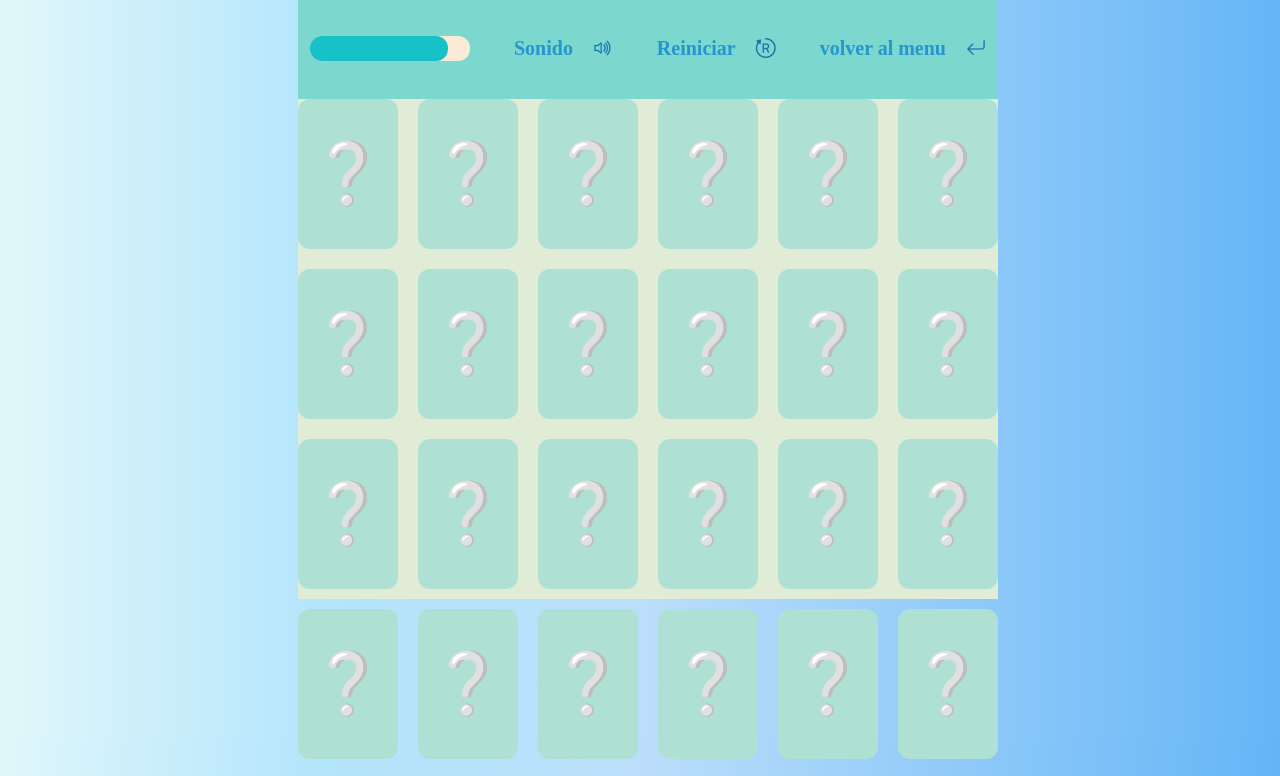
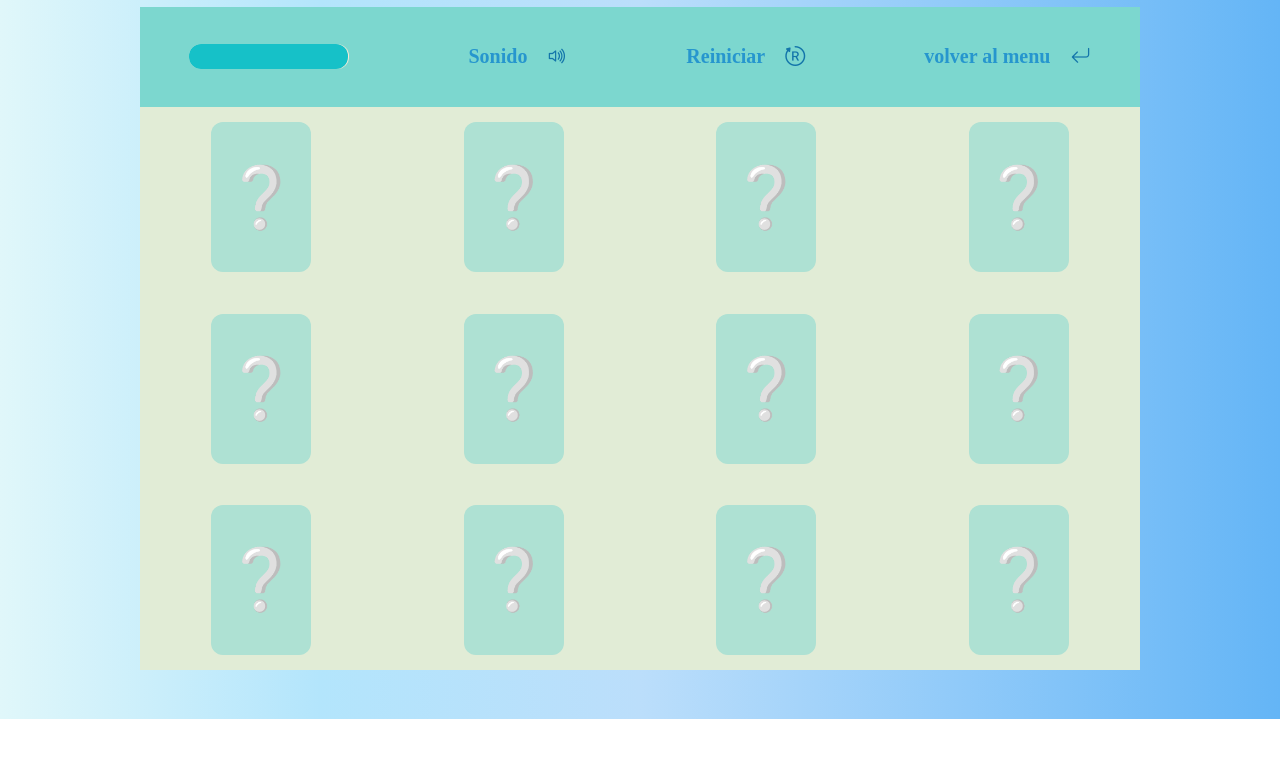
Before and after one commit to carlosrs14/memory, a plain HTML site: page html/game.html in a window 1280 px wide. Shown: the part 81-857 px from the top of the page. After the commit the page ends 800 px from the top, so only its background shows below. Drawn offline with nearby package versions, Linux system fonts and the light colour scheme.

Commit message:
uniendo ramas

```diff
--- a/css/style.css
+++ b/css/style.css
@@ -2,7 +2,9 @@ html, body {
     width: 100%;
     height: 100%;
     background-image: linear-gradient(to right, #e0f7fa, #b3e5fc, #bbdefb, #90caf9, #64b5f6);
-
+    display: flex;
+    flex-direction: column;
+    align-items: center;
 
 }
 #title {
@@ -14,10 +16,12 @@ main {
     display: flex;
     flex-direction: column;
     align-items: center;
+    width: 1000px;
+    height: 95%;
 }
 #game-data {
     height: 100px;
-    width: 700px;
+    width: 100%;
     background-color: #7cd7cf;
     display: flex;
     gap: 20px;
@@ -55,31 +59,28 @@ main {
 }
 
 #game-container {
-    height: 500px;
-    width: 700px;
+    height: 80%;
+    width: 100%;
     background-color: #e1ecd6;
-    display: flex;
-    flex-direction: column;
-    gap: 20px;
-}
-
-.fila {
-    display: flex;
-    gap: 20px;
-    justify-content: space-around;
+    display: grid; /* Convierte el contenedor en una cuadrícula */
+    grid-template-columns: repeat(4, 1fr); /* 4 columnas del mismo tamaño */
+    grid-template-rows: repeat(3, auto);   /* 3 filas ajustadas al contenido */
+    gap: 10px; /* Espaciado entre elementos */
+    justify-content: center;
+    align-items: center;
 }
 
 
 .carta {
     width: 100px;
     height: 150px;
-    display: flex;
-    flex: content;
-    justify-content: center;
-    align-items: center;
     background-color: #aee1d3;
     border-radius: 12px;
     cursor: pointer;
+    justify-self: center;
+    display: flex;
+    justify-content: center;
+    align-items: center;
 }
 
 .frente {
--- a/html/game.html
+++ b/html/game.html
@@ -35,7 +35,7 @@
             </div>
 
         </div>
-        <div id="game-container">
+        <div id="game-container" class="game-facil">
 
         </div>
 
--- a/js/script.js
+++ b/js/script.js
@@ -9,18 +9,25 @@ class Carta {
     constructor(id, frente) {
         this.id = id;
         this.i = 0;
-        this.oculto = false;
+        this.oculto = true;
         this.valor = frente;
         this.frente = frente;
         this.dorsal = "❔";
         this.document;
+        this.encontrada = false;
+    }
+    getEncontrada() {
+        return this.encontrada;
+    }
+    setEncontrada(valor) {
+        this.encontrada = valor;
     }
     setDocument(document) {
         this.document = document;
     }
     obtenerIcons() {
         id = banderas[i];
-        i++
+        i++;
     }
     getId() {
         return this.id;
@@ -39,6 +46,7 @@ class Carta {
             this.frente = this.valor;
         }
         this.document.innerHTML = `<p class="frente"> ${this.frente} </p>`;
+
     }
 
 }
@@ -140,7 +148,6 @@ class Memory {
         let carta = document.createElement("div");
         carta.className = "carta";
         carta.addEventListener("click", ()=> {
-            this.matriz[i][j].voltear();
             this.verficarIguales(this.matriz[i][j]);
         });
         let frente = document.createElement("p");
@@ -157,28 +164,41 @@ class Memory {
     }
     mostrarMatriz() {
         for (let i = 0; i < this.filas; i++) {
-            let fila = document.createElement("div");
-            fila.className = "fila";
             for (let j = 0; j < this.columnas; j++) {
 
                 let carta = this.createCarta(i, j);
-                fila.appendChild(carta);
+                this.documento.appendChild(carta);
 
             }
-            this.documento.appendChild(fila);
         }
     }
     verficarIguales(cartaNueva) {
+
+        if (this.hayVolteada && this.cartaVolteada.getId() == cartaNueva.getId()) {
+            return;
+        }
+        if (cartaNueva.getEncontrada()) {
+            return;
+        }
+        cartaNueva.voltear();
+
         if (this.hayVolteada) {
             if (cartaNueva.getValor() == this.cartaVolteada.getValor()) {
-                // iguales
+
+                cartaNueva.setEncontrada(true);
+                this.cartaVolteada.setEncontrada(true);
+                this.hayVolteada = false;
                 return;
             } else {
                 // dif
+                let carta1 = this.cartaVolteada;
+                let carta2 = cartaNueva;
+                this.hayVolteada = false;
 
-                cartaNueva.voltear();
-                this.cartaVolteada.voltear();
-                this.hayVolteada = false;
+                setTimeout(() => {
+                    carta1.voltear();
+                    carta2.voltear();
+                }, 500);
             }
         } else {
             this.hayVolteada = true;
@@ -188,4 +208,4 @@ class Memory {
 }
 
 
-var memory = new Memory("username", 3);
+var memory = new Memory("username", 1);
```
